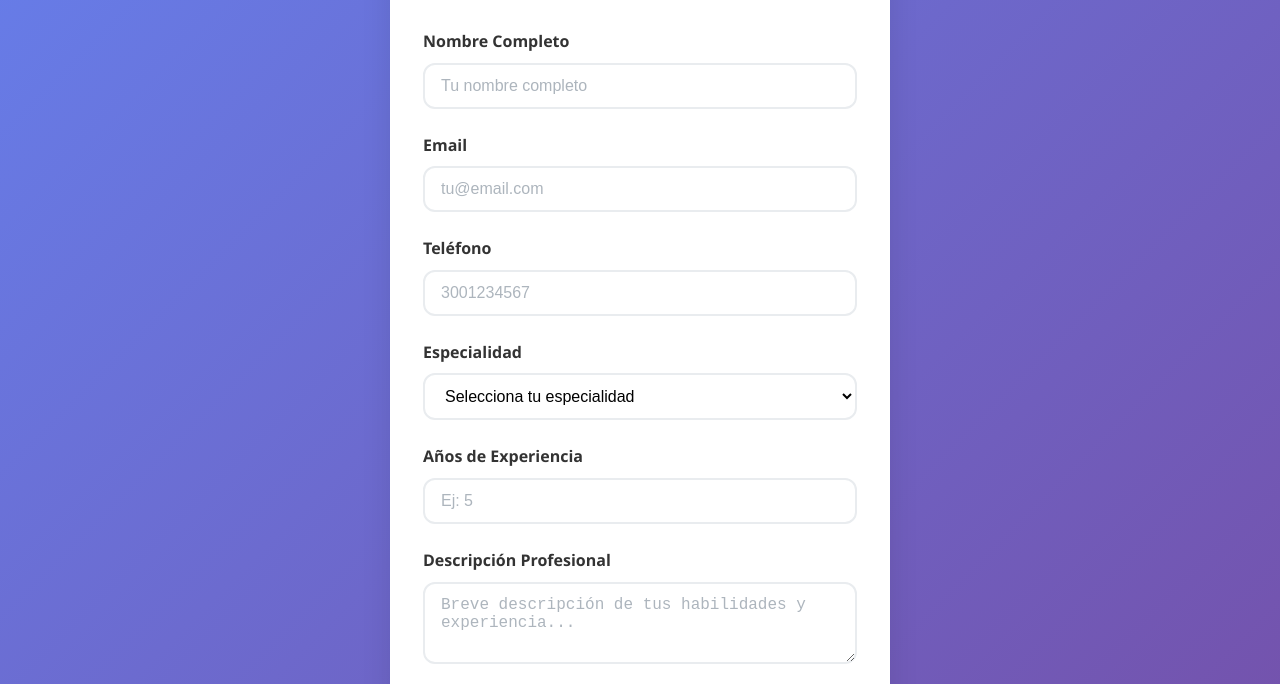
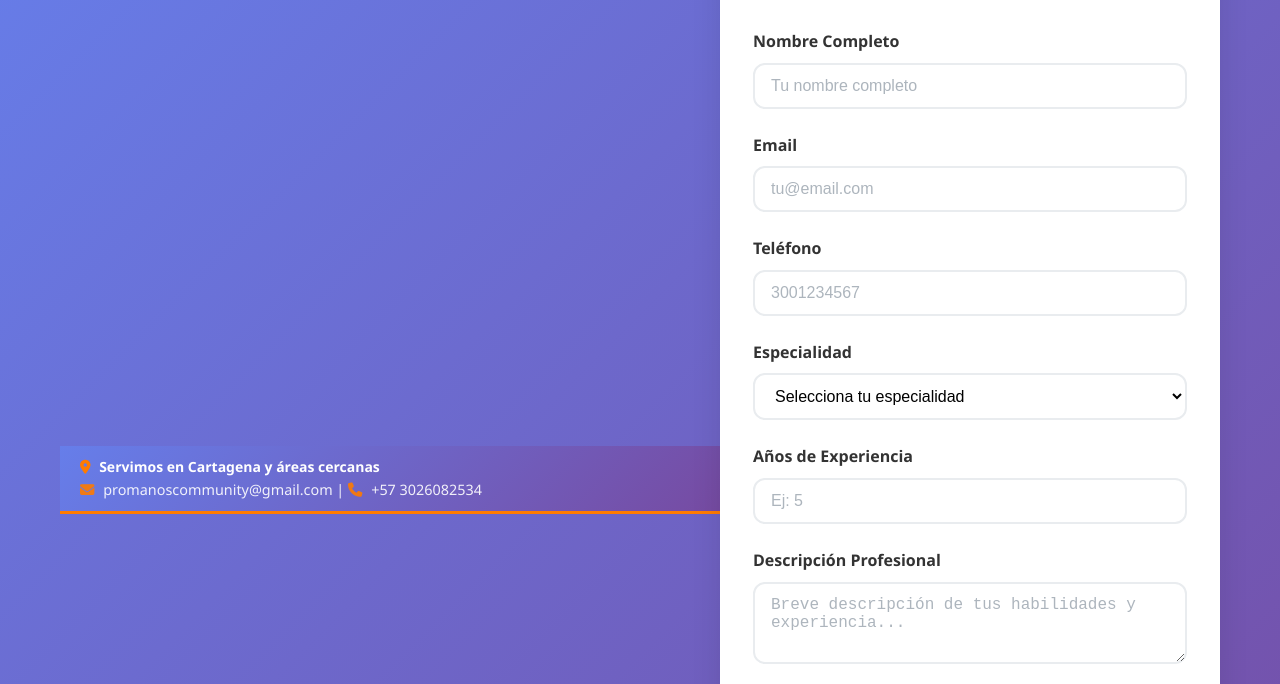
Before and after one commit to SamuelVerbel/ProManos, a website: page views/trabajador/registro.html in a window 1280 px wide. Shown: the part 116-800 px from the top of the page. Drawn offline with Linux system fonts and the light colour scheme.

Commit message:
reorganizacion en los banners de location

```diff
--- a/views/trabajador/registro.html
+++ b/views/trabajador/registro.html
@@ -10,6 +10,21 @@
 </head>
 <body>
     <div class="container" style="min-height: 100vh; display: flex; align-items: center; justify-content: center;">
+        <!-- Banner de Location -->
+        <div class="location-contact-banner">
+            <div class="container">
+                <div>
+                    <i class="fas fa-map-marker-alt"></i>
+                    <strong>Servimos en Cartagena y áreas cercanas</strong>
+                </div>
+                <div class="contact-info">
+                    <i class="fas fa-envelope"></i> promanoscommunity@gmail.com |
+                    <i class="fas fa-phone"></i> +57 3026082534
+                </div>
+            </div>
+        </div>
+        <!-- Fin del Banner de Location -->
+
         <div class="card" style="max-width: 500px; width: 100%;">
             <div class="text-center mb-3">
                 <h2><i class="fas fa-hard-hat"></i> Registro Trabajador</h2>
```
Also changed, not shown: index.html (+3 -3 lines).
